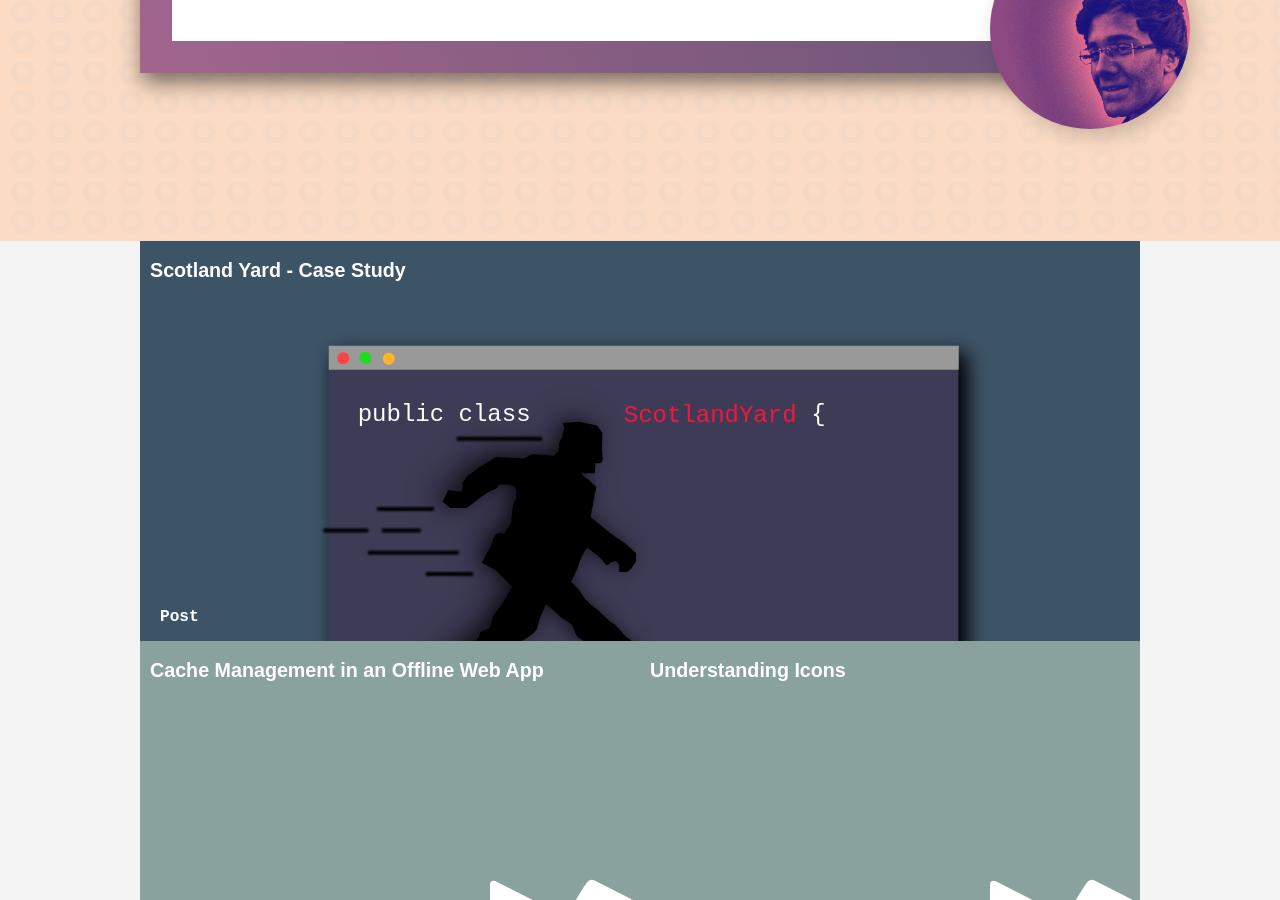
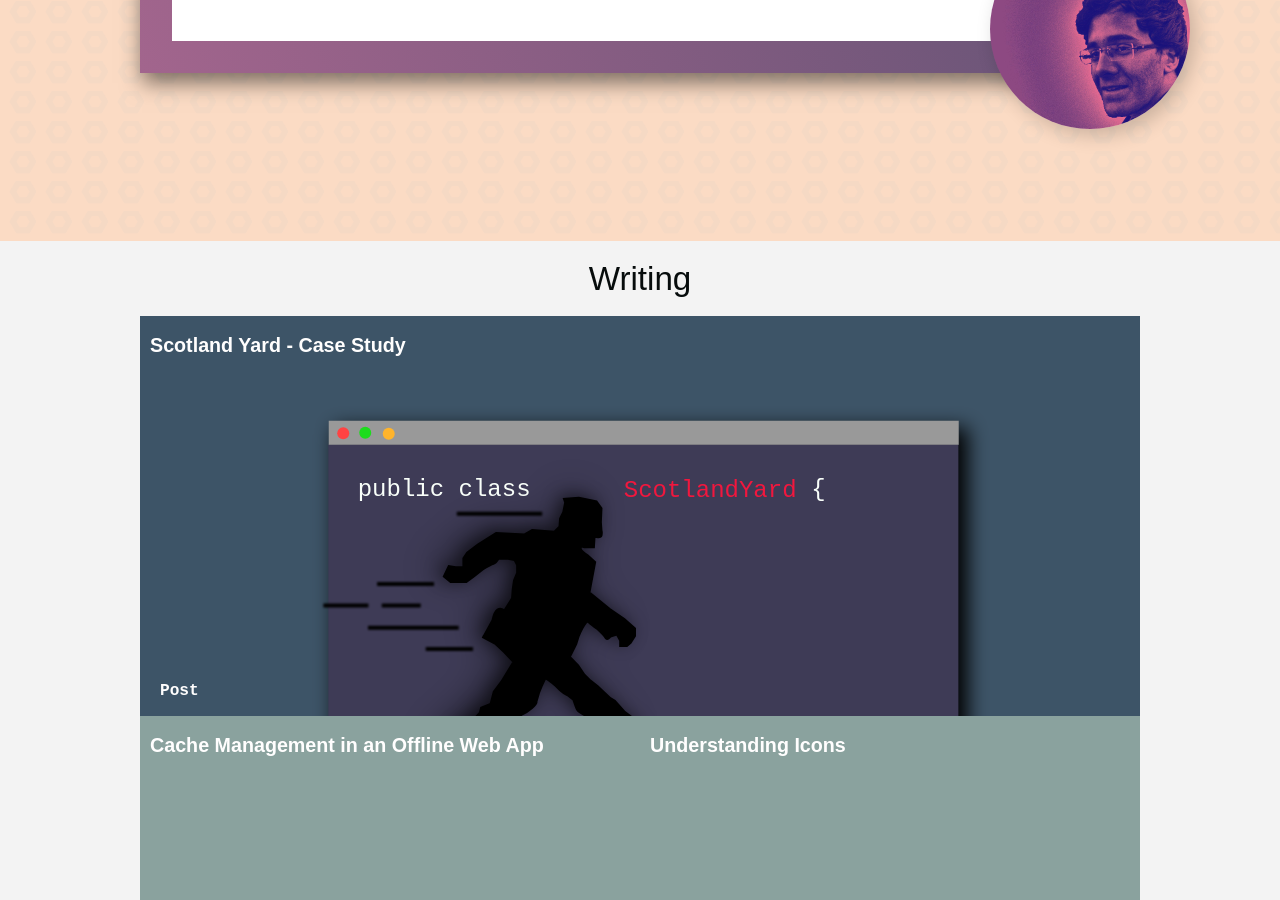
Before and after one commit to bkazi/bkazi.github.io, a Jekyll site: the page built from index.html, in a window 1280 px wide and 900 px high, scrolled down 1559 px. Built offline with Jekyll 4.4.1, drawn with Linux system fonts in a browser that asks for light colours; some web fonts are replaced.

Commit message:
Add heading

```diff
--- a/index.html
+++ b/index.html
@@ -28,7 +28,8 @@ layout: default
   </div>
 </div>
 
-<div class="content">
+<div id="writing" class="content">
+  <h1>Writing</h1>
   <a class="card--link scotland-yard full-width" href="{% post_url 2016-09-04-scotland-yard %}">
     <h3>Scotland Yard - Case Study</h3>
     <div class="card__links">
```
